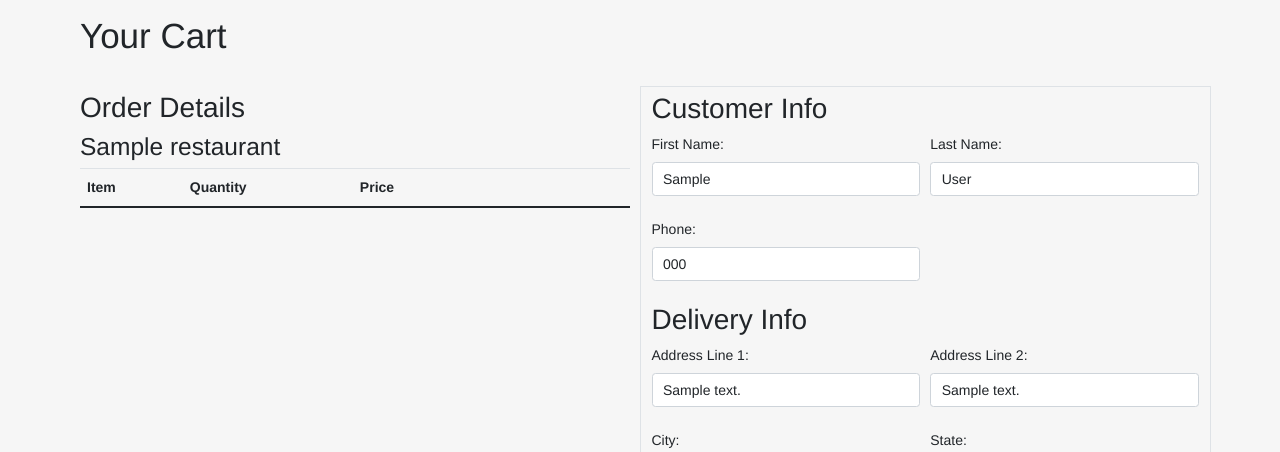
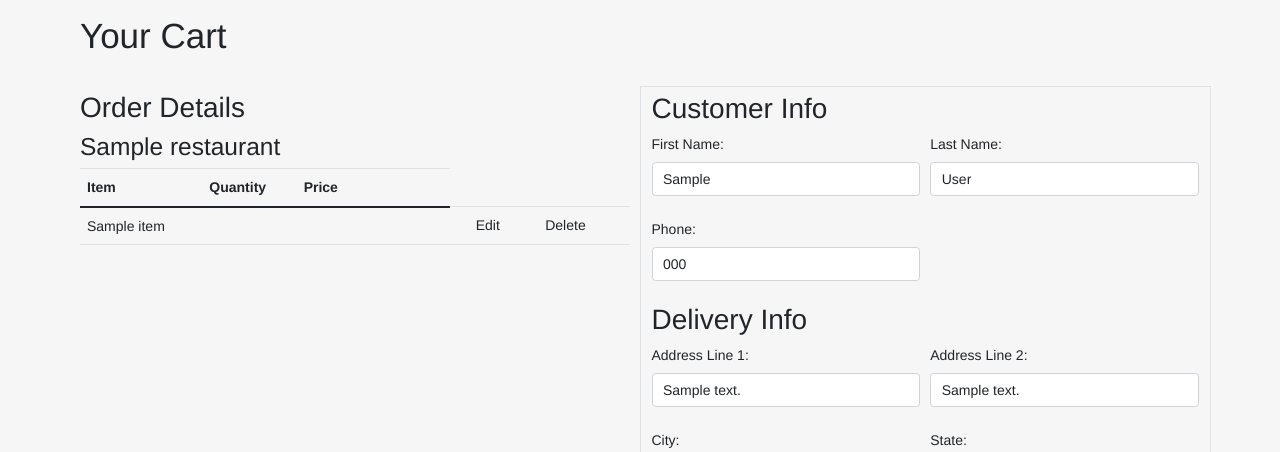
Before and after one commit to chasemax/grubdash, a Django app: page /cart/1/ in a window 1280 px wide. Shown: the part 76-528 px from the top of the page. Run offline with Django 3.2, Linux system fonts and the light colour scheme; tables that the repository leaves empty hold one stand-in row (values such as "Sample post"); lists and menus that the app fills with data are empty; some libraries are stand-ins or nearby versions.

Commit message:
order items added

```diff
--- a/deliveryapp/views.py
+++ b/deliveryapp/views.py
@@ -19,14 +19,18 @@ def cartPageView(request, cart_number) :
     cart = Cart.objects.get(id=cart_number)
     restaurants = {}
     for item in cart.items.all() :
+        print(item.restaurant)
         if item.restaurant not in restaurants :
             restaurants[item.restaurant] = {item}
         else :
             restaurants[item.restaurant].add(item)
 
+    items = cart.items.all()
+
     context = {
         "cart" : cart,
-        "restaurants" : restaurants
+        "restaurants" : restaurants,
+        "items" : items
     }
 
     return render(request, 'deliveryapp/cart.html', context)
--- a/templates/deliveryapp/cart.html
+++ b/templates/deliveryapp/cart.html
@@ -21,14 +21,16 @@
                     </tr>
                 </thead>
                 <tbody>
-                    {% for item in restaurant.items %}
+                    {% for item in items %}
+                        {% if item.restaurant == restaurant %}
                             <tr>
-                            <td>{{item.name}}<td>
+                                <td>{{item}}<td>
                                 <td><td>
                                 <td><td>
                                 <td>Edit<td>
                                 <td>Delete<td>
                             </tr>
+                        {% endif %}
                     {% endfor %}
                 </tbody>
             </table>
```
Lines whose indentation alone changed are shown as unchanged.
